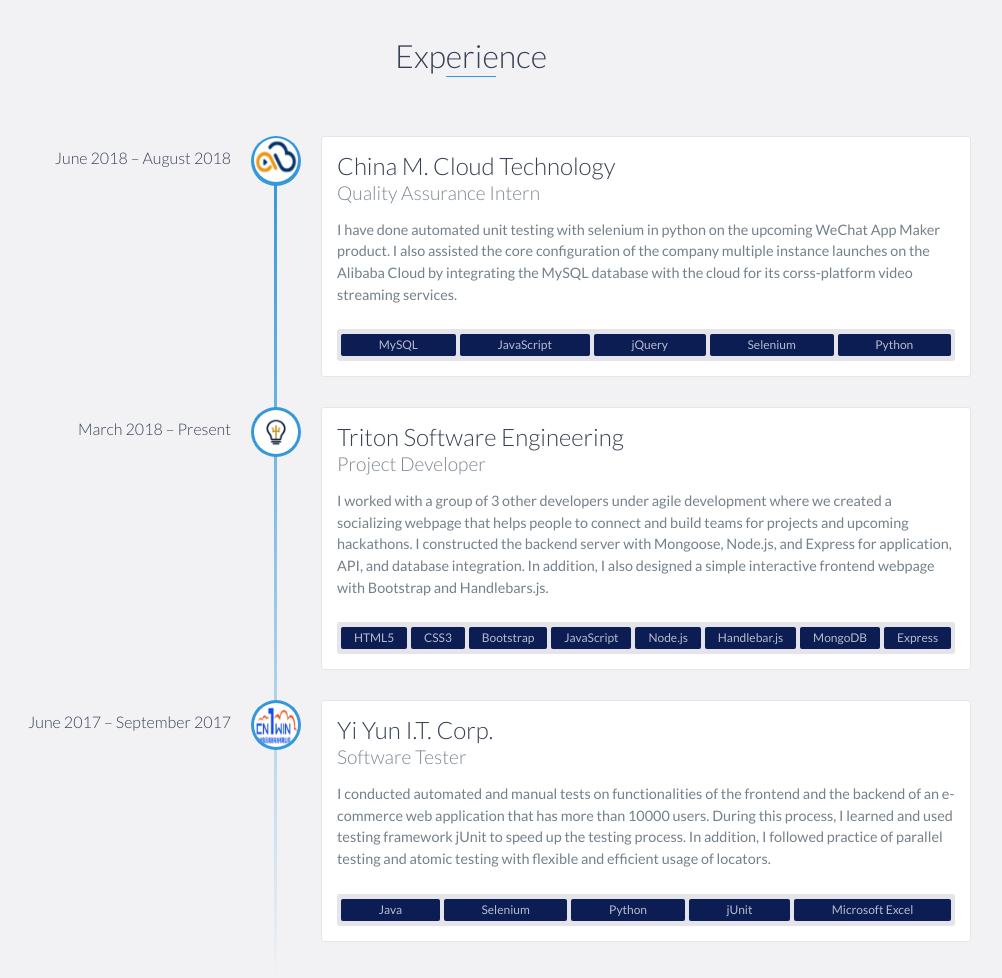
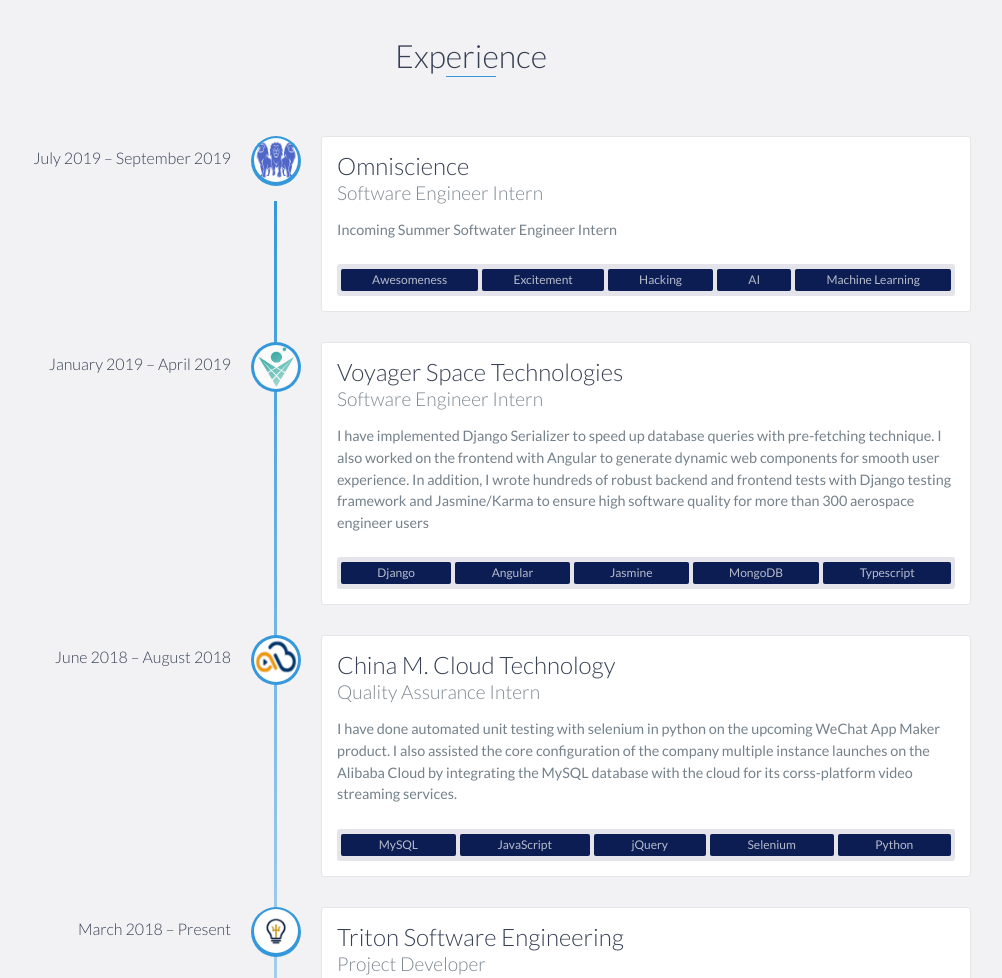
Before and after one commit to c3duan/Personal-Website-V1, a website: page index.html in a window 1280 px wide. Shown: the part 1140-2118 px from the top of the page, without its empty margins (169-1171 px from the left). Drawn offline with nearby package versions, Linux system fonts and the light colour scheme.

Commit message:
updated experiences and skills

```diff
--- a/index.html
+++ b/index.html
@@ -108,6 +108,34 @@
     <div id="experience" class="background-alt">
         <h2 class="heading">Experience</h2>
         <div id="experience-timeline">
+            <div data-date="July 2019 – September 2019">
+                <h3>Omniscience</h3>
+                <h4>Software Engineer Intern</h4>
+                <p>Incoming Summer Softwater Engineer Intern</p>
+                <br>
+                <ul class="content-skills">
+                    <li>Awesomeness</li>
+                    <li>Excitement</li>
+                    <li>Hacking</li>
+                    <li>AI</li>
+                    <li>Machine Learning</li>
+                </ul>
+            </div>
+
+            <div data-date="January 2019 – April 2019">
+                <h3>Voyager Space Technologies</h3>
+                <h4>Software Engineer Intern</h4>
+                <p>I have implemented Django Serializer to speed up database queries with pre-fetching technique. I also worked on the frontend with Angular to generate dynamic web components for smooth user experience. In addition, I wrote hundreds of robust backend and frontend tests with Django testing framework and Jasmine/Karma to ensure high software quality for more than 300 aerospace engineer users</p>
+                <br>
+                <ul class="content-skills">
+                    <li>Django</li>
+                    <li>Angular</li>
+                    <li>Jasmine</li>
+                    <li>MongoDB</li>
+                    <li>Typescript</li>
+                </ul>
+            </div>
+
 			<div data-date="June 2018 – August 2018">
                 <h3>China M. Cloud Technology</h3>
                 <h4>Quality Assurance Intern</h4>
@@ -295,7 +323,8 @@
                         <li class="skills-list-item">
                             <div class="pull-left" style="display: flex">
                                 <div class="pull-left" style="line-height:1">
-                                    <h4 class="lang-name">Javascript</h4>
+                                    <h4 class="lang-name" style="margin-top: -10px">Javascript/
+                                    <h4 class="lang-name">Typescript</h4>
                                 </div>
                                 <div class="pull-right">
                                     <div class="progress" style="height:8px; margin:5px 10px 5px;">
@@ -377,7 +406,7 @@
                         <li class="skills-list-item">
                             <div class="pull-left" style="display: flex">
                                 <div class="pull-left" style="line-height:1">
-                                    <h4 class="lang-name">Angular.js</h4>
+                                    <h4 class="lang-name">Angular</h4>
                                 </div>
                                 <div class="pull-right">
                                     <div class="progress" style="height:8px; margin:5px 10px 5px;">
@@ -389,7 +418,7 @@
                         <li class="skills-list-item">
                             <div class="pull-left" style="display: flex">
                                 <div class="pull-left" style="line-height:1">
-                                    <h4 class="lang-name">MongoDB</h4>
+                                    <h4 class="lang-name">React</h4>
                                 </div>
                                 <div class="pull-right" >
                                     <div class="progress" style="height:8px; margin:5px 10px 5px;">
@@ -401,7 +430,7 @@
                         <li class="skills-list-item">
                             <div class="pull-left" style="display: flex">
                                 <div class="pull-left" style="line-height:1">
-                                    <h4 class="lang-name">MySQL</h4>
+                                    <h4 class="lang-name">Django</h4>
                                 </div>
                                 <div class="pull-right">
                                     <div class="progress" style="height:8px; margin:5px 10px 5px;">
@@ -413,7 +442,7 @@
                         <li class="skills-list-item">
                             <div class="pull-left" style="display: flex">
                                 <div class="pull-left" style="line-height:1">
-                                    <h4 class="lang-name">jQuery</h4>
+                                    <h4 class="lang-name">Android Development</h4>
                                 </div>
                                 <div class="pull-right">
                                     <div class="progress" style="height:8px; margin:5px 10px 5px;">
@@ -452,6 +481,8 @@
                         <li>CSE 30 - Computer Organization & System Programming</li>
                         <li>CSE 100 - Advanced Data Structure</li>
                         <li>CSE 193 - Introduction to Computer Science Research</li>
+                        <li>CSE 101 - Introduction to Algorithms</li>
+                        <li>CSE 110 - Software Engineering</li>
                         <li>Math 183 - Introduction to Statistics Model</li>
                         <li>LIGN 167 - Deep Learning & Natural Language</li>
                     </ul>
--- a/js/scripts.js
+++ b/js/scripts.js
@@ -65,9 +65,11 @@
         });
 
         // Add icons to each block
-        $($this.find('.vtimeline-point')[0]).prepend('<div class="vtimeline-icon"><a href="https://www.chinamcloud.com/" target="blank"><img src="./images/chinamcloud.png" alt="Avatar" style="margin: 5%; width: 88%; border-radius:50%"></div>');
-        $($this.find('.vtimeline-point')[1]).prepend('<div class="vtimeline-icon"><a href="https://tritonse.github.io/" taget="blank"><img src="./images/tse.png" alt="Avatar" style="margin: 5%; width: 88%; border-radius: 50%"></div>');
-        $($this.find('.vtimeline-point')[2]).prepend('<div class="vtimeline-icon"><a href="http://www.cn1win.com/index.html" taget="blank"><img src="./images/cn1win.png" alt="Avatar" style="margin: 5%; width: 88%; border-radius: 50%"></div>');
+        $($this.find('.vtimeline-point')[0]).prepend('<div class="vtimeline-icon"><a href="https://www.omni.sc/" target="blank"><img src="./images/Omniscience.png" alt="Avatar" style="margin: 5%; width: 88%; border-radius:50%"></div>');
+        $($this.find('.vtimeline-point')[1]).prepend('<div class="vtimeline-icon"><a href="https://voyagerspacetech.com/" target="blank"><img src="./images/Voyager.png" alt="Avatar" style="margin: 5%; width: 88%; border-radius:50%"></div>');
+        $($this.find('.vtimeline-point')[2]).prepend('<div class="vtimeline-icon"><a href="https://www.chinamcloud.com/" target="blank"><img src="./images/chinamcloud.png" alt="Avatar" style="margin: 5%; width: 88%; border-radius:50%"></div>');
+        $($this.find('.vtimeline-point')[3]).prepend('<div class="vtimeline-icon"><a href="https://tritonse.github.io/" taget="blank"><img src="./images/tse.png" alt="Avatar" style="margin: 5%; width: 88%; border-radius: 50%"></div>');
+        $($this.find('.vtimeline-point')[4]).prepend('<div class="vtimeline-icon"><a href="http://www.cn1win.com/index.html" taget="blank"><img src="./images/cn1win.png" alt="Avatar" style="margin: 5%; width: 88%; border-radius: 50%"></div>');
 
         // Add dates to the timeline if exists
         $this.find('.vtimeline-content').each(function() {
```
Also changed, not shown: images/Omniscience.png (added), images/Voyager.png (added).
